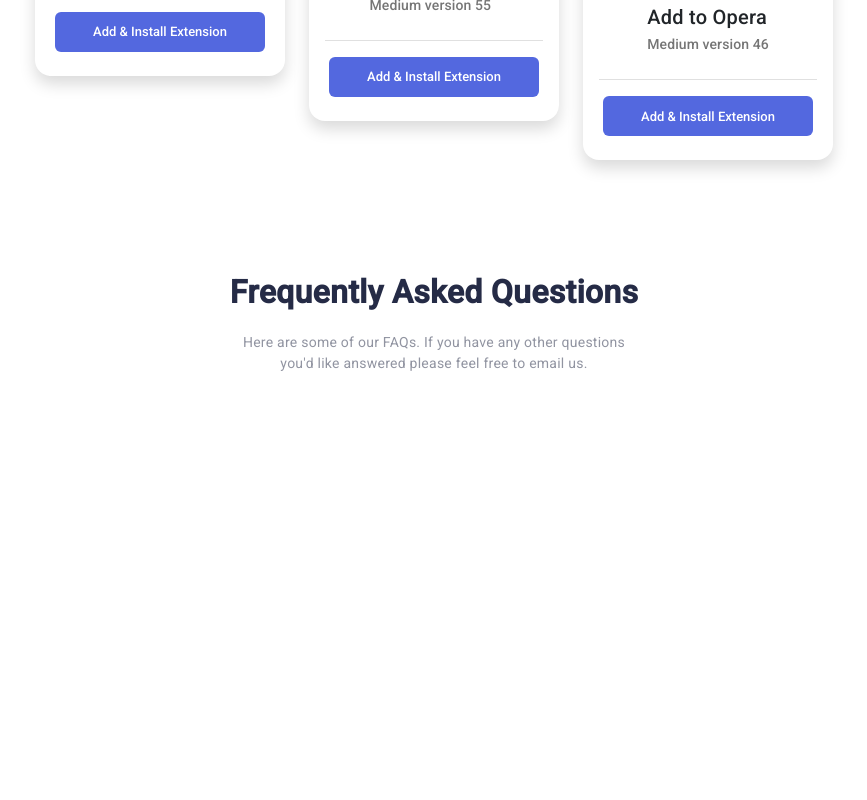
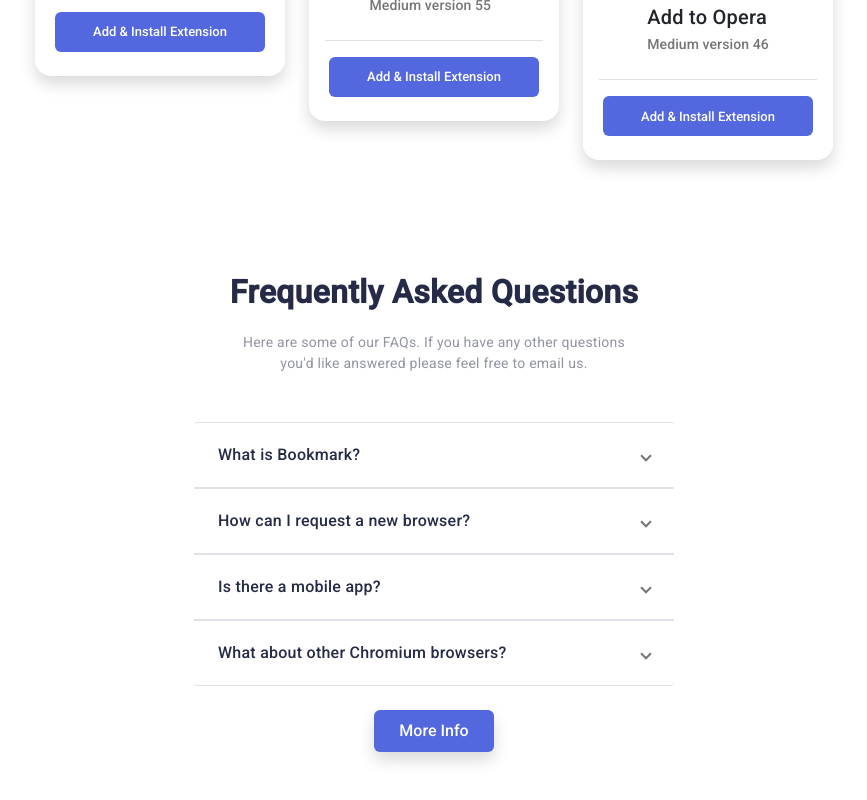
Before and after one commit to george-asiedu/Bookmark-Landing-Page, an Angular app in the folder bookmark-app/: page / in a window 1280 px wide. Shown: the part 1729-2529 px from the top of the page, without its empty margins (206-1073 px from the left). Before the commit the page ends 2175 px from the top, so only its background shows below. Built offline with nearby package versions, Linux system fonts and the light colour scheme.

Commit message:
faq updated

```diff
--- a/bookmark-app/angular.json
+++ b/bookmark-app/angular.json
@@ -29,7 +29,9 @@
               "node_modules/bootstrap/dist/css/bootstrap.min.css",
               "src/styles.css"
             ],
-            "scripts": []
+            "scripts": [
+              "node_modules/bootstrap/dist/js/bootstrap.bundle.min.js"
+            ]
           },
           "configurations": {
             "production": {
--- a/bookmark-app/package.json
+++ b/bookmark-app/package.json
@@ -20,6 +20,7 @@
     "@angular/platform-browser": "^17.0.0",
     "@angular/platform-browser-dynamic": "^17.0.0",
     "@angular/router": "^17.0.0",
+    "@popperjs/core": "^2.11.8",
     "bootstrap": "^5.3.2",
     "rxjs": "~7.8.0",
     "tslib": "^2.3.0",
--- a/bookmark-app/src/app/faq/faq.component.css
+++ b/bookmark-app/src/app/faq/faq.component.css
@@ -0,0 +1,19 @@
+.hover {
+    color: hsl(229, 31%, 21%);
+}
+
+.hover:hover {
+    color: hsl(0, 94%, 66%);
+    background: none;
+}
+
+.p-class {
+    color: hsl(229, 8%, 60%);
+}
+button {
+    background: hsl(231, 69%, 60%);
+}
+
+button:hover {
+    background: hsl(231, 81%, 69%);
+}
--- a/bookmark-app/src/app/faq/faq.component.html
+++ b/bookmark-app/src/app/faq/faq.component.html
@@ -1,4 +1,4 @@
-<div class="py-5 w-50 mx-auto">
+<div class="d-flex flex-column justify-content-center gap-4 py-5 w-50 mx-auto">
     <header class="text-center">
         <h3 class="text-capitalize fs-2 fw-bold lh-base">Frequently asked questions</h3>
         <p class="lh-base mb-4">
@@ -6,4 +6,48 @@
             you'd like answered please feel free to email us.
         </p>
     </header>
+
+    <mat-accordion>
+        <mat-expansion-panel class="w-75 mx-auto py-2 shadow-none border border-start-0 border-end-0">
+          <mat-expansion-panel-header>
+            <mat-panel-title class="fw-medium fs-6 hover">What is Bookmark?</mat-panel-title>
+          </mat-expansion-panel-header>
+          <p class="w-100 p-class">
+            Lorem ipsum dolor sit amet, consectetur adipiscing elit. Fusce tincidunt <br>
+            justo eget ultricies fringilla. Phasellus blandit ipsum quis quam ornare mattis.
+        </p>
+        </mat-expansion-panel>
+        <mat-expansion-panel class="w-75 mx-auto py-2 shadow-none border border-start-0 border-end-0">
+          <mat-expansion-panel-header>
+            <mat-panel-title class="fw-medium fs-6 hover">How can I request a new browser?</mat-panel-title>
+          </mat-expansion-panel-header>
+          <p class="w-100 p-class">
+            Vivamus luctus eros aliquet convallis ultricies. Mauris augue massa, ultricies non ligula. <br>
+            Suspendisse imperdiet. Vivamus luctus eros aliquet convallis ultricies. Mauris augue massa, <br>
+            ultricies non ligula. Suspendisse imperdie tVivamus luctus eros aliquet convallis ultricies. <br>
+            Mauris augue massa, ultricies non ligula. Suspendisse imperdiet.
+          </p>
+        </mat-expansion-panel>
+        <mat-expansion-panel class="w-75 mx-auto py-2 shadow-none border border-start-0 border-end-0">
+            <mat-expansion-panel-header>
+              <mat-panel-title class="fw-medium fs-6 hover">Is there a mobile app?</mat-panel-title>
+            </mat-expansion-panel-header>
+            <p class="w-100 p-class">
+                Sed consectetur quam id neque fermentum accumsan. Praesent luctus vestibulum dolor, ut condimentum <br>
+                urna vulputate eget. Cras in ligula quis est pharetra mattis sit amet pharetra purus. Sed <br>
+                sollicitudin ex et ultricies bibendum.
+            </p>
+          </mat-expansion-panel>
+          <mat-expansion-panel class="w-75 mx-auto py-2 shadow-none border border-start-0 border-end-0">
+            <mat-expansion-panel-header>
+              <mat-panel-title class="fw-medium fs-6 hover">What about other Chromium browsers?</mat-panel-title>
+            </mat-expansion-panel-header>
+            <p class="w-100 p-class">
+                Integer condimentum ipsum id imperdiet finibus. Vivamus in placerat mi, at euismod dui. Aliquam <br>
+                vitae neque eget nisl gravida pellentesque non ut velit.
+            </p>
+          </mat-expansion-panel>
+      </mat-accordion>
+
+      <button class="btn mx-auto text-white fw-medium px-4 py-2 shadow">More Info</button>
 </div>
--- a/bookmark-app/src/app/faq/faq.component.ts
+++ b/bookmark-app/src/app/faq/faq.component.ts
@@ -1,9 +1,9 @@
 import { Component } from '@angular/core';
-
+import {MatExpansionModule} from '@angular/material/expansion';
 @Component({
   selector: 'app-faq',
   standalone: true,
-  imports: [],
+  imports: [MatExpansionModule],
   templateUrl: './faq.component.html',
   styleUrl: './faq.component.css'
 })
--- a/bookmark-app/src/index.html
+++ b/bookmark-app/src/index.html
@@ -8,6 +8,16 @@
   <link rel="icon" type="image/x-icon" href="favicon.ico">
   <link href="https://fonts.googleapis.com/css2?family=Roboto:wght@300;400;500&display=swap" rel="stylesheet">
   <link href="https://fonts.googleapis.com/icon?family=Material+Icons" rel="stylesheet">
+
+  <link
+
+  rel="stylesheet"
+
+  href="https://cdn.jsdelivr.net/npm/bootstrap@5.3.0-alpha1/dist/css/bootstrap.min.css">
+
+  <script
+
+  src="https://cdn.jsdelivr.net/npm/bootstrap@5.3.0-alpha1/dist/js/bootstrap.bundle.min.js"></script>
 </head>
 <body class="mat-typography">
   <app-root></app-root>
```
Also changed, not shown: 1 other file (tests, documents, lock files or other folders).
